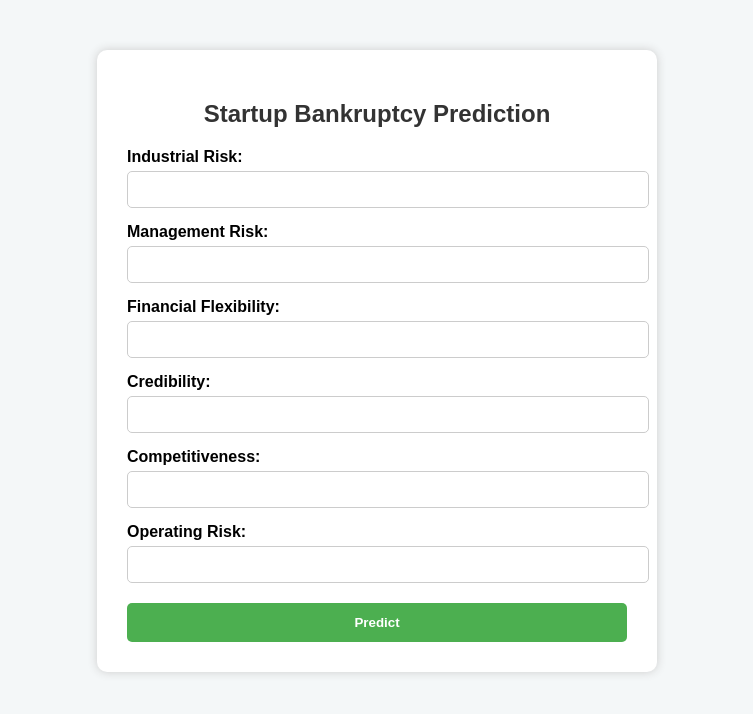
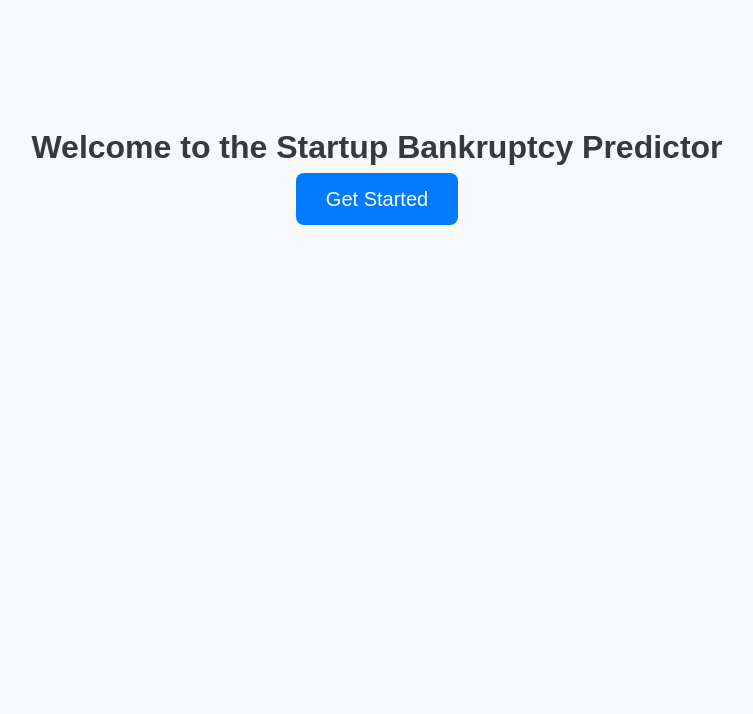
Before and after one commit to dhhanushvanama/New-project-folder, a Flask app: page / in a window 1280 px wide. Shown: the top 714 px of the page, without its empty margins (263-1016 px from the left). Run offline with Flask 3, Linux system fonts and the light colour scheme.

Commit message:
project completed

```diff
--- a/app.py
+++ b/app.py
@@ -1,43 +1,39 @@
-from flask import Flask, render_template, request
+from flask import Flask, request, render_template
+import pandas as pd
+import sys
 from src.pipeline.predict_pipeline import PredictPipeline, CustomData
 from src.exception import CustomException
-import pandas as pd
-import sys
 
-sys.path.append('src')
 app = Flask(__name__)
 
-@app.route('/', methods=['GET', 'POST'])
+@app.route('/')
 def home():
     return render_template('home.html')
 
-@app.route('/predict', methods=['POST'])
+@app.route('/predict', methods=['GET', 'POST'])
 def predict():
+    if request.method == 'GET':
+        return render_template('index.html')
     try:
-        # Collect 6 inputs from form
-        data = {
-            'Industrial Risk': float(request.form['Industrial_Risk']),
-            'Management Risk': float(request.form['Management_Risk']),
-            'Financial Flexibility': float(request.form['Financial_Flexibility']),
-            'Credibility': float(request.form['Credibility']),
-            'Competitiveness': float(request.form['Competitiveness']),
-            'Operating Risk': float(request.form['Operating_Risk'])
-        }
+        data = CustomData(
+            debt_ratio=float(request.form['debt_ratio']),
+            total_debt_net_worth=float(request.form['total_debt_net_worth']),
+            cash_total_assets=float(request.form['cash_total_assets']),
+            net_worth_assets=float(request.form['net_worth_assets']),
+            operating_profit_rate=float(request.form['operating_profit_rate']),
+            interest_expense_ratio=float(request.form['interest_expense_ratio']),
+        )
 
-        # Create DataFrame
-        custom_data = CustomData(**data)
-        input_df = custom_data.get_data_as_data_frame()
+        input_df = data.get_data_as_data_frame()
 
-        # Predict
         pipeline = PredictPipeline()
         prediction = pipeline.predict(input_df)
 
         result = "Bankrupt" if prediction[0] == 1 else "Not Bankrupt"
-        return render_template('home.html', results=result)
+        return render_template('index.html', results=result)
 
     except Exception as e:
         raise CustomException(e, sys)
 
-if __name__ == "__main__":
-    # ✅ Enable debug mode, but disable auto-reloader to preserve console output
-    app.run(debug=True, use_reloader=False)
+if __name__ == '__main__':
+    app.run(debug=True)
--- a/templates/home.html
+++ b/templates/home.html
@@ -2,92 +2,32 @@
 <html lang="en">
 <head>
     <meta charset="UTF-8">
-    <title>Startup Bankruptcy Prediction</title>
+    <title>Startup Bankruptcy Predictor</title>
     <style>
         body {
+            background-color: #f8f9fa;
             font-family: Arial, sans-serif;
-            background-color: #f4f7f8;
-            margin: 0;
-            padding: 0;
+            text-align: center;
+            padding-top: 100px;
         }
-        .container {
-            width: 500px;
-            margin: 50px auto;
-            background: white;
-            padding: 30px;
-            border-radius: 10px;
-            box-shadow: 0px 0px 10px #ccc;
+        .btn {
+            padding: 15px 30px;
+            background-color: #007BFF;
+            color: white;
+            text-decoration: none;
+            font-size: 20px;
+            border-radius: 8px;
         }
-        h2 {
-            text-align: center;
-            color: #333;
+        .btn:hover {
+            background-color: #0056b3;
         }
-        label {
-            display: block;
-            margin-top: 15px;
-            font-weight: bold;
-        }
-        input[type="text"], input[type="number"] {
-            width: 100%;
-            padding: 10px;
-            margin-top: 5px;
-            border-radius: 5px;
-            border: 1px solid #ccc;
-        }
-        .submit-btn {
-            margin-top: 20px;
-            width: 100%;
-            padding: 12px;
-            background-color: #4CAF50;
-            color: white;
-            font-weight: bold;
-            border: none;
-            border-radius: 5px;
-            cursor: pointer;
-        }
-        .result {
-            margin-top: 20px;
-            padding: 15px;
-            background-color: #e0f7fa;
-            border: 1px solid #0097a7;
-            border-radius: 5px;
-            text-align: center;
-            font-size: 18px;
-            font-weight: bold;
-            color: #00796b;
+        h1 {
+            color: #343a40;
         }
     </style>
 </head>
 <body>
-    <div class="container">
-        <h2>Startup Bankruptcy Prediction</h2>
-        <form action="/predict" method="POST">
-            <label for="Industrial_Risk">Industrial Risk:</label>
-            <input type="number" step="any" name="Industrial_Risk" required>
-
-            <label for="Management_Risk">Management Risk:</label>
-            <input type="number" step="any" name="Management_Risk" required>
-
-            <label for="Financial_Flexibility">Financial Flexibility:</label>
-            <input type="number" step="any" name="Financial_Flexibility" required>
-
-            <label for="Credibility">Credibility:</label>
-            <input type="number" step="any" name="Credibility" required>
-
-            <label for="Competitiveness">Competitiveness:</label>
-            <input type="number" step="any" name="Competitiveness" required>
-
-            <label for="Operating_Risk">Operating Risk:</label>
-            <input type="number" step="any" name="Operating_Risk" required>
-
-            <button class="submit-btn" type="submit">Predict</button>
-        </form>
-
-        {% if results %}
-        <div class="result">
-            Prediction: <strong>{{ results }}</strong>
-        </div>
-        {% endif %}
-    </div>
+    <h1>Welcome to the Startup Bankruptcy Predictor</h1>
+    <a href="/predict" class="btn">Get Started</a>
 </body>
 </html>
```
Also changed, not shown: src/components/data_ingestion.py (+31 -31 lines), src/components/data_transformation.py (+31 -66 lines), src/components/model_trainer.py (+14 -4 lines), src/pipeline/predict_pipeline.py (+56 -22 lines), templates/index.html (+68 -28 lines), artifacts/test.csv, 1 other file.
